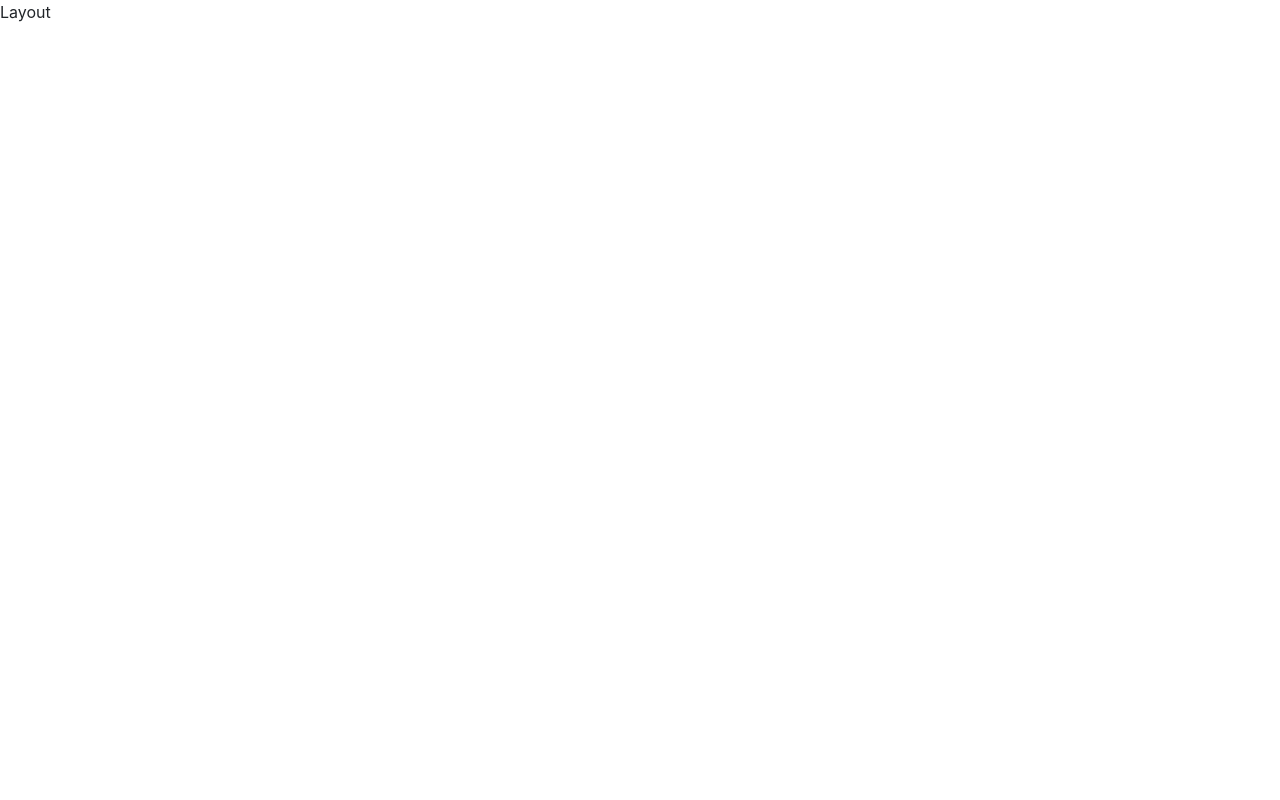
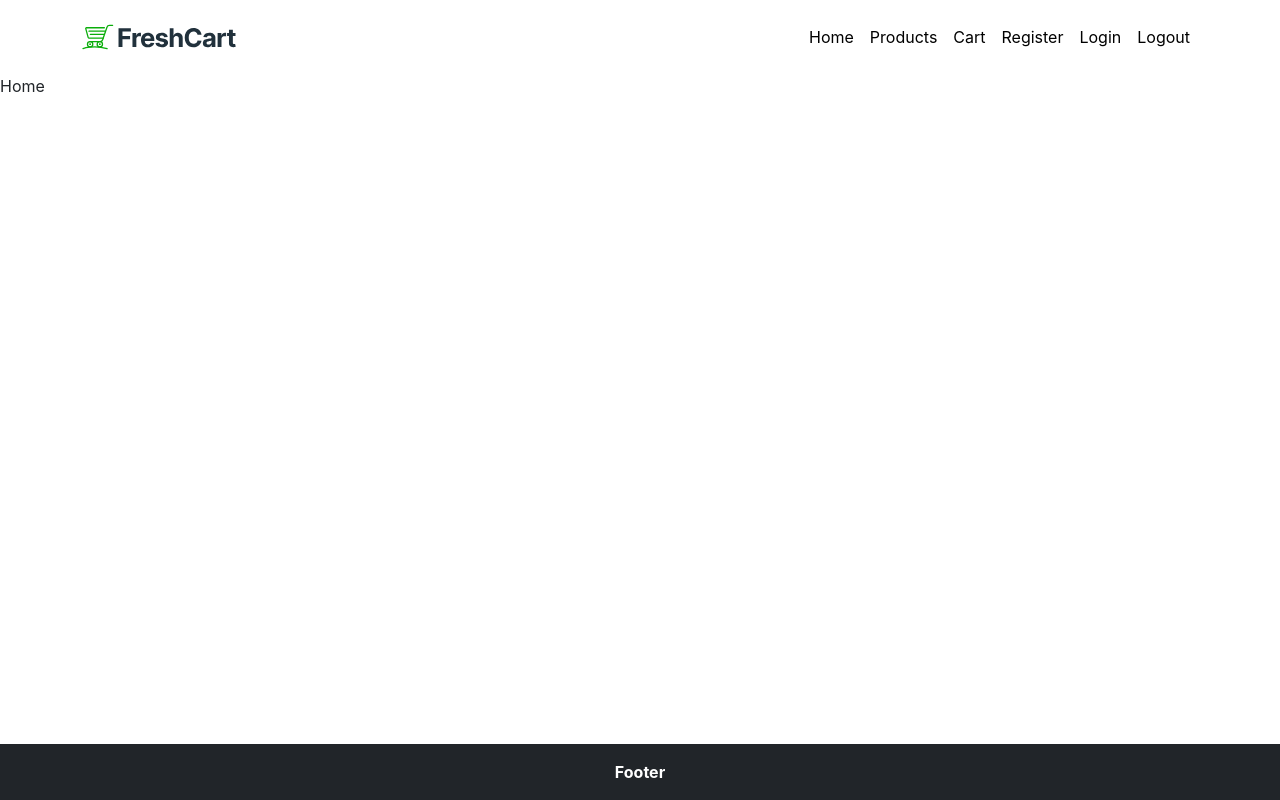
Before and after one commit to amaged1896/react-ecommerce-context, a React (Create React App) app in the folder e-commerce/: page / in a window 1280 px wide. Built offline with nearby package versions, Linux system fonts and the light colour scheme.

Commit message:
"layout ,footer components"

```diff
--- a/e-commerce/src/Components/Footer/Footer.jsx
+++ b/e-commerce/src/Components/Footer/Footer.jsx
@@ -3,6 +3,6 @@ import styles from './Footer.module.css';
 
 export default function Footer() {
     return (
-        <div>Footer</div>
+        <div className='fixed-bottom text-center bg-dark text-white p-3 fw-bold'>Footer</div>
     );
 }
--- a/e-commerce/src/Components/Layout/Layout.jsx
+++ b/e-commerce/src/Components/Layout/Layout.jsx
@@ -1,8 +1,17 @@
 import React from 'react';
 import styles from './Layout.module.css';
+import NavBar from './../NavBar/NavBar';
+import Footer from './../Footer/Footer';
+import { Outlet } from 'react-router-dom';
 
 export default function Layout() {
     return (
-        <div>Layout</div>
+        <>
+            <NavBar />
+            <Outlet></Outlet>
+
+            <Footer />
+
+        </>
     );
 }
```
